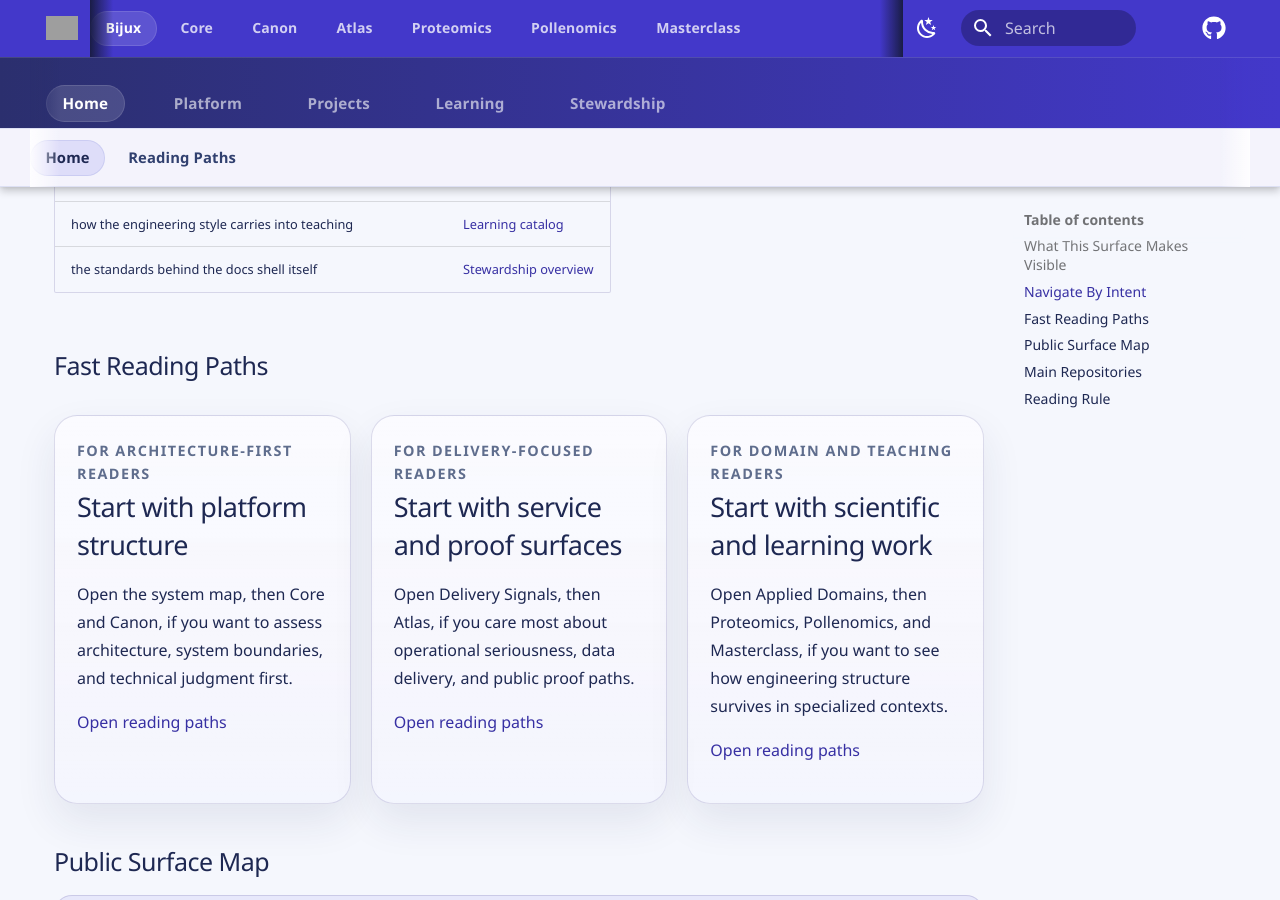
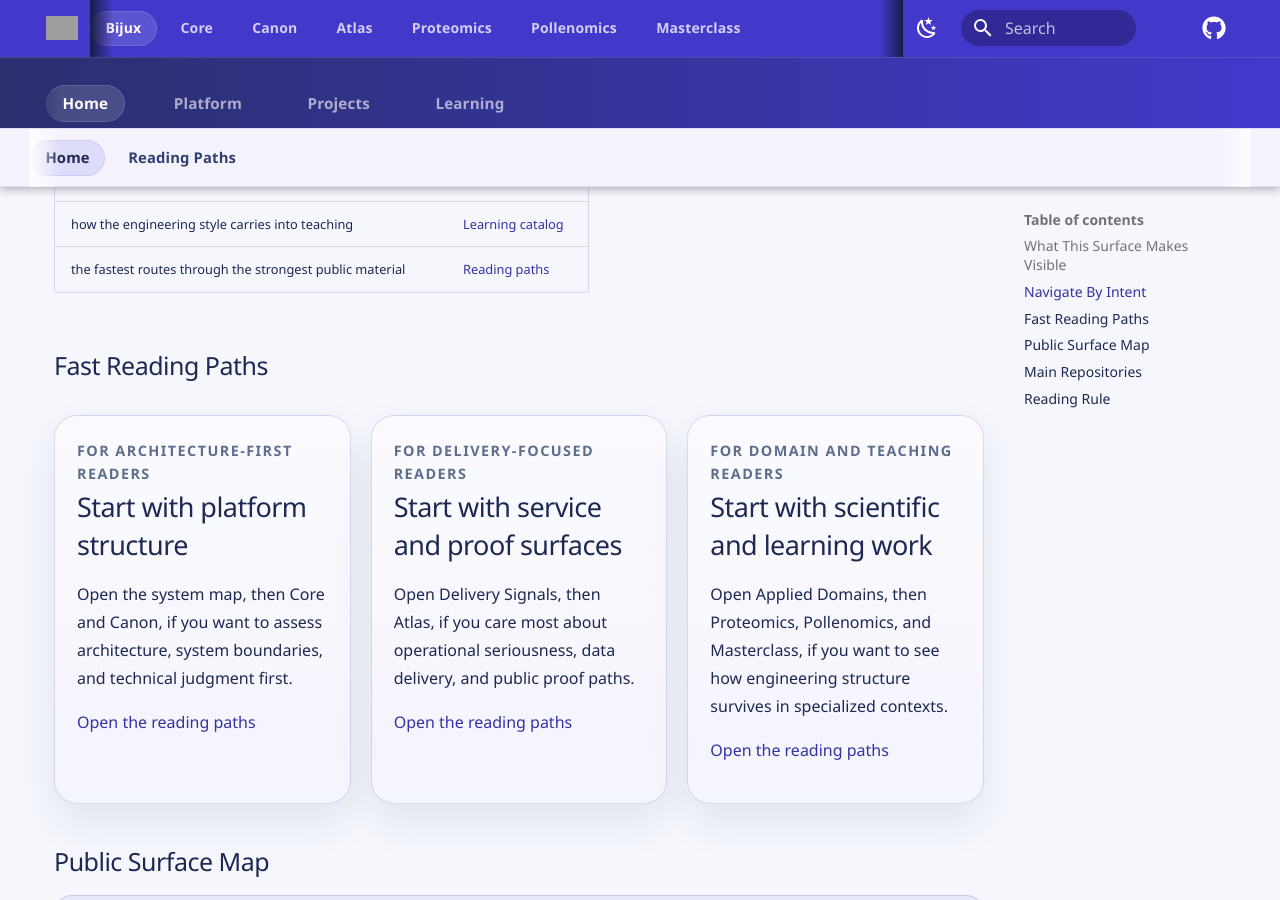
Before and after one commit to bijux/bijux.github.io, an MkDocs documentation site: the page built from docs/index.md, in a window 1280 px wide and 900 px high, scrolled down 2145 px. Built offline with MkDocs 1.6.1 and Material for MkDocs 9.7.7, drawn with Linux system fonts in a browser that asks for light colours; comment, search, counter and statistics services are not loaded; grey boxes are pictures that could not be loaded.

Commit message:
refactor(nav): remove public stewardship branch

```diff
--- a/docs/index.md
+++ b/docs/index.md
@@ -56,7 +56,7 @@ teaching practice reinforce each other across the Bijux ecosystem.</div>
 | how the repositories fit together as one engineering system | [Platform overview](platform/index.md) |
 | the strongest cross-section of public work | [Project catalog](projects/index.md) |
 | how the engineering style carries into teaching | [Learning catalog](learning/index.md) |
-| the standards behind the docs shell itself | [Stewardship overview](stewardship/index.md) |
+| the fastest routes through the strongest public material | [Reading paths](start-here.md) |
 
 ## Fast Reading Paths
 
@@ -65,19 +65,19 @@ teaching practice reinforce each other across the Bijux ecosystem.</div>
     <div class="bijux-showcase-card__eyebrow">for architecture-first readers</div>
     <h2>Start with platform structure</h2>
     <p>Open the system map, then Core and Canon, if you want to assess architecture, system boundaries, and technical judgment first.</p>
-    <p><a href="start-here.md">Open reading paths</a></p>
+    <p><a href="start-here.md">Open the reading paths</a></p>
   </article>
   <article class="bijux-showcase-card">
     <div class="bijux-showcase-card__eyebrow">for delivery-focused readers</div>
     <h2>Start with service and proof surfaces</h2>
     <p>Open Delivery Signals, then Atlas, if you care most about operational seriousness, data delivery, and public proof paths.</p>
-    <p><a href="start-here.md">Open reading paths</a></p>
+    <p><a href="start-here.md">Open the reading paths</a></p>
   </article>
   <article class="bijux-showcase-card">
     <div class="bijux-showcase-card__eyebrow">for domain and teaching readers</div>
     <h2>Start with scientific and learning work</h2>
     <p>Open Applied Domains, then Proteomics, Pollenomics, and Masterclass, if you want to see how engineering structure survives in specialized contexts.</p>
-    <p><a href="start-here.md">Open reading paths</a></p>
+    <p><a href="start-here.md">Open the reading paths</a></p>
   </article>
 </div>
 
@@ -89,7 +89,6 @@ flowchart LR
     platform["platform narrative"]
     projects["repository portfolio"]
     learning["learning programs"]
-    stewardship["documentation discipline"]
     core["bijux-core"]
     canon["bijux-canon"]
     atlas["bijux-atlas"]
@@ -99,7 +98,6 @@ flowchart LR
     hub --> platform
     hub --> projects
     hub --> learning
-    hub --> stewardship
     projects --> core
     projects --> canon
     projects --> atlas
--- a/mkdocs.yml
+++ b/mkdocs.yml
@@ -70,7 +70,3 @@ nav:
       - Overview: learning/index.md
       - Reproducible Research: learning/reproducible-research.md
       - Python Programming: learning/python-programming.md
-  - Stewardship:
-      - Overview: stewardship/index.md
-      - Documentation Principles: stewardship/documentation-principles.md
-      - Navigation Contract: stewardship/navigation-contract.md
```
